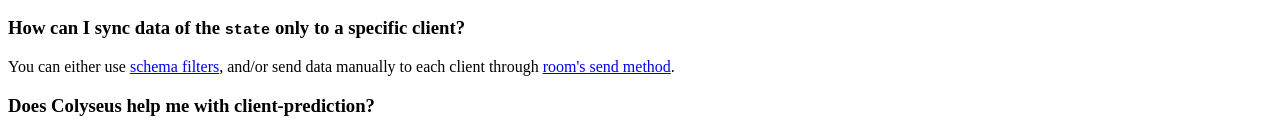
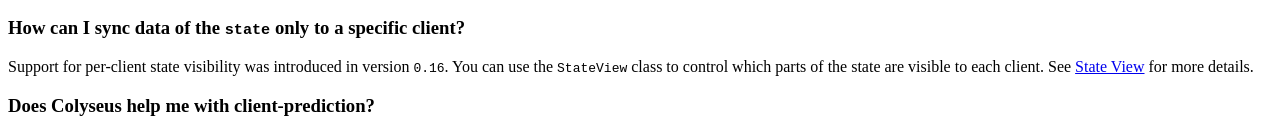
Before and after one commit to colyseus/docs, a Next.js app: page /faq in a window 1280 px wide. Shown: the part 651-786 px from the top of the page. Built offline with nearby package versions, Linux system fonts and the light colour scheme.

Commit message:
state view on faq

```diff
--- a/pages/faq.mdx
+++ b/pages/faq.mdx
@@ -41,7 +41,7 @@ If you are using TypeScript to target ES2022/ESNext, you need to provide `"useDe
 
 ### How can I sync data of the `state` only to a specific client?
 
-You can either use [schema filters](/state/schema/#filtering-data-per-client), and/or send data manually to each client through [room's send method](/server/room#client/#sendtype-message).
+Support for per-client state visibility was introduced in version `0.16`. You can use the `StateView` class to control which parts of the state are visible to each client. See [State View](/state/view) for more details.
 
 ### Does Colyseus help me with client-prediction?
 
```
